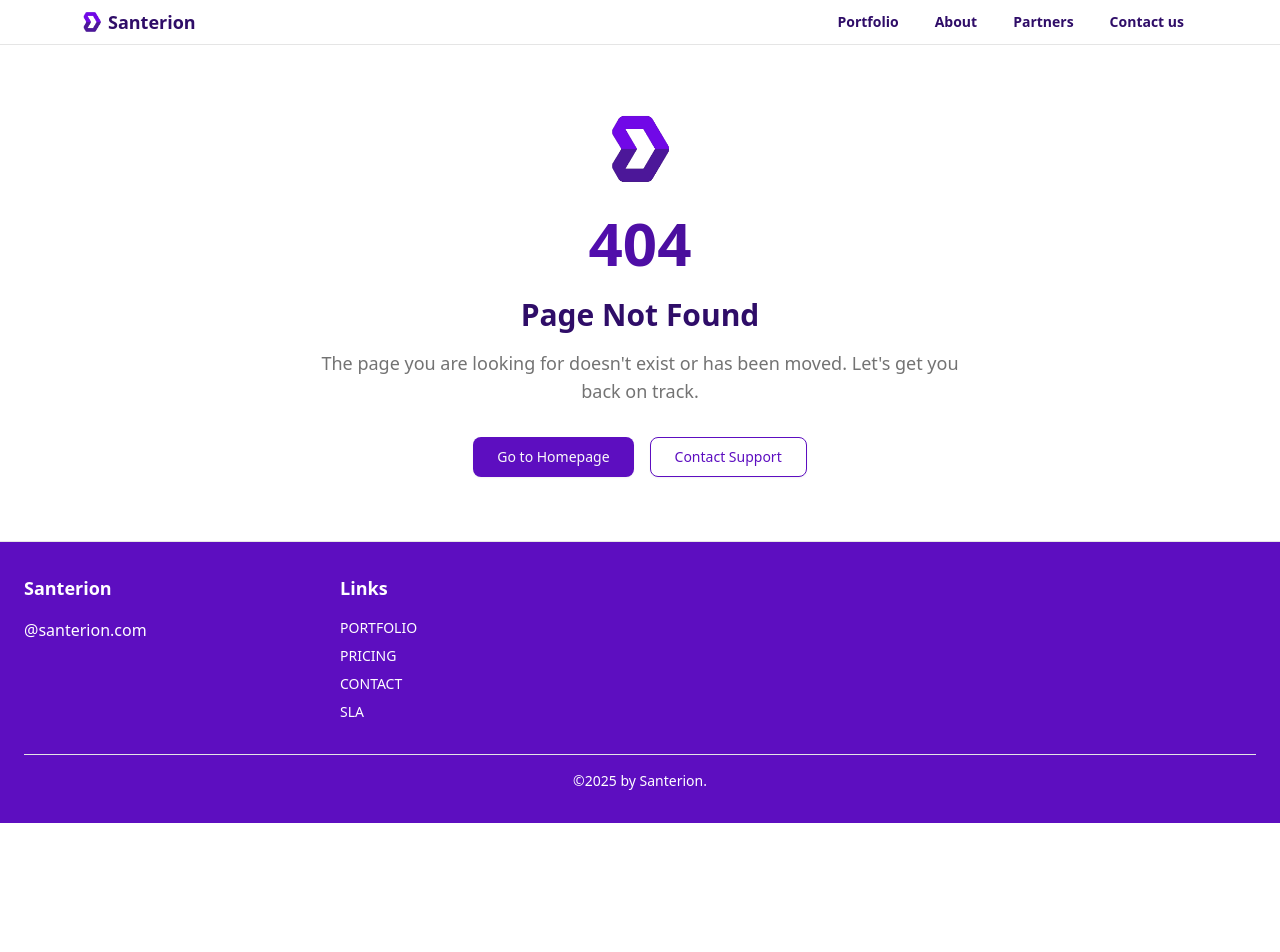
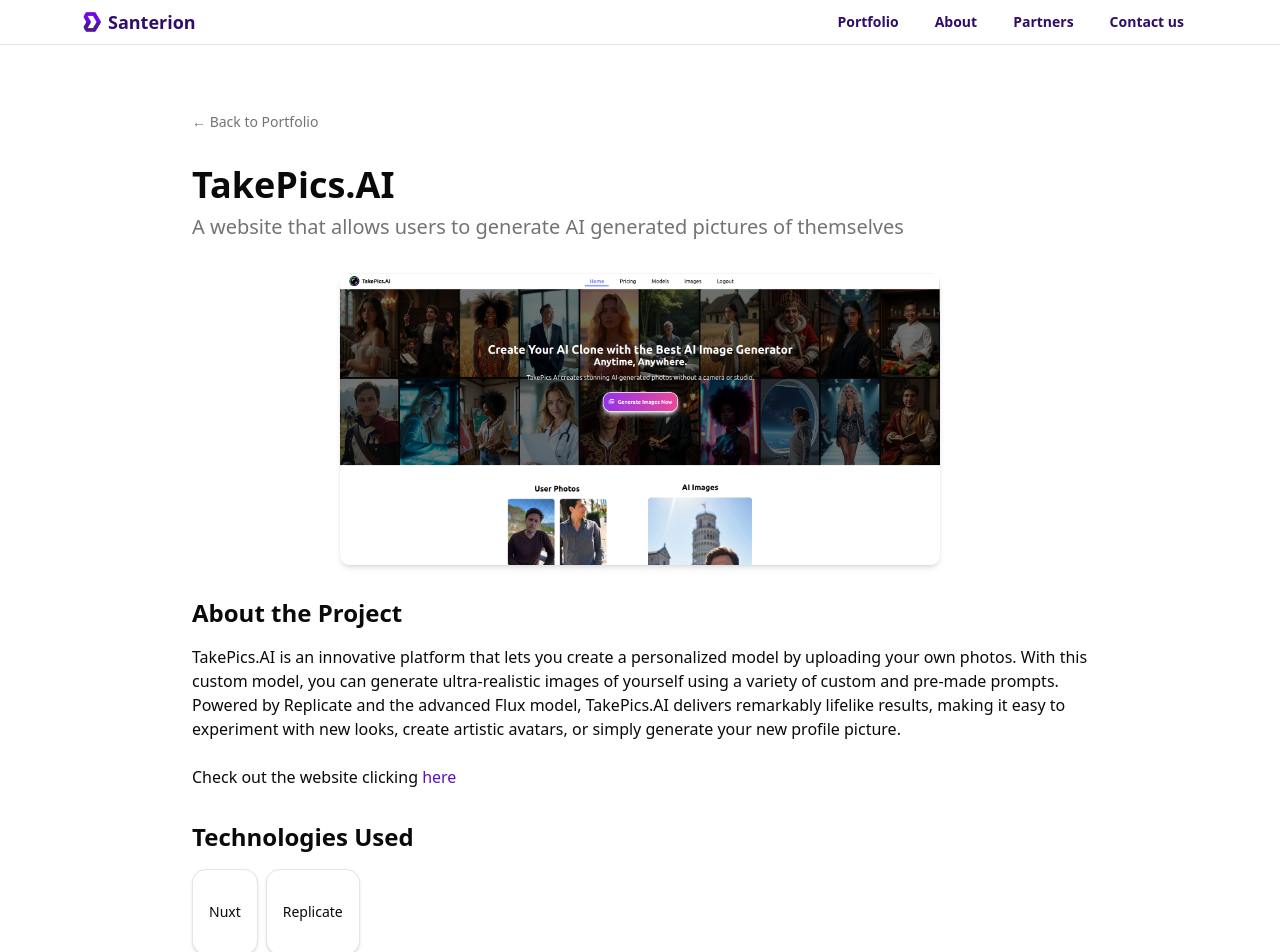
Before and after one commit to santerion/website, a Next.js app: page /portfolio/projects/takepics in a window 1280 px wide. Before the commit this address had no page. Shown: the top 952 px of the page. Before the commit the page ends 823 px from the top, so only its background shows below. Built offline with nearby package versions, Linux system fonts and the light colour scheme.

Commit message:
Add projects pages

```diff
--- a/src/app/portfolio/page.tsx
+++ b/src/app/portfolio/page.tsx
@@ -4,6 +4,22 @@
 import { Button } from "@/components/ui/button"
 
 export default function PortfolioPage() {
+  const projects = [
+    {
+      id: '1',
+      title: 'TakePics.AI',
+      description: 'A website that allows users to generate AI generated pictures of themselves',
+      link: "/portfolio/projects/takepics"
+    },
+    {
+      id: '2',
+      title: 'Fintz Bot',
+      description: 'The bot that helps you track your expenses and manage your finances!',
+      link: "/portfolio/projects/fintzbot"
+    },
+    // Adicione quantos projetos quiser aqui...
+  ];
+
   return (
     <div className="min-h-screen flex flex-col">
       <Navbar />
@@ -15,22 +31,23 @@
           </p>
 
           <div className="grid grid-cols-1 md:grid-cols-2 lg:grid-cols-3 gap-6">
-            {/* This is a placeholder for future projects */}
-            <Card>
+            {[...projects].reverse().map(project => (
+              <Card key={project.id}>
                 <CardContent className="pt-6">
-                <h3 className="text-xl font-semibold mb-2">Project Placeholder</h3>
+                  <h3 className="text-xl font-semibold mb-2">{project.title}</h3>
                   <p className="text-muted-foreground mb-4">
-                  This is a placeholder for future projects. More details will be added later.
+                    {project.description}
                   </p>
                 </CardContent>
                 <CardFooter>
                   <Button variant="outline" asChild className="w-full">
-                  <Link href="/portfolio/placeholder">
+                    <Link href={project.link}>
                       View Details
                     </Link>
                   </Button>
                 </CardFooter>
               </Card>
+            ))}
           </div>
         </div>
       </main>
--- /dev/null
+++ b/src/app/portfolio/projects/fintzbot/page.tsx
@@ -0,0 +1,89 @@
+import { Navbar } from "@/components/Navbar"
+import { Button } from "@/components/ui/button"
+import Link from "next/link"
+import { Card, CardContent } from "@/components/ui/card"
+import Image from "next/image"
+
+export default function FintzBotProjectPage() {
+  return (
+    <div className="flex min-h-screen flex-col">
+      <Navbar />
+
+      <main className="flex-1 px-6 py-16">
+        <div className="mx-auto max-w-4xl space-y-8">
+          <div>
+            <Link href="/portfolio" className="text-sm text-muted-foreground hover:underline">
+              ← Back to Portfolio
+            </Link>
+          </div>
+
+          <div className="space-y-2">
+            <h1 className="text-4xl font-bold">Fintz Bot</h1>
+            <p className="text-xl text-muted-foreground">
+              The bot that helps you track your expenses and manage your finances!
+            </p>
+          </div>
+
+          <div className="flex justify-center">
+            <Image
+              src="/projects/fintzbot.png"
+              alt="Descrição da imagem"
+              width={600}
+              height={400}
+              className="rounded-lg shadow-md"
+            />
+          </div>
+
+          <div className="space-y-4">
+            <h2 className="text-2xl font-semibold">About the Project</h2>
+            <p>
+              Fintz Bot is a WhatsApp chatbot designed to help people record and manage their daily expenses in a practical way.
+              It aims to address the difficulty of financial organization by leveraging WhatsApp’s widespread usage. The idea is that users can
+              submit details of their purchases and store them in seconds. The project includes features like listing expenses over a certain period
+              and exporting tables in Excel format.
+
+              <br /><br /> Test the bot on WhatsApp clicking {" "}
+                <a
+                  href="https://wa.me/message/OJWPPVDQ5ZTPD1"
+                  target="_blank"
+                  rel="noopener noreferrer"
+                  className="text-violet-800 hover:underline"
+                  >
+                    here
+                </a>
+            </p>
+          </div>
+
+          <div className="space-y-4">
+            <h2 className="text-2xl font-semibold">Technologies Used</h2>
+            <div className="flex flex-wrap gap-2">
+              <Card>
+                <CardContent className="px-4 py-2 text-sm">Python</CardContent>
+              </Card>
+              <Card>
+                <CardContent className="px-4 py-2 text-sm">OpenAI</CardContent>
+              </Card>
+              <Card>
+                <CardContent className="px-4 py-2 text-sm">WhatsApp API</CardContent>
+              </Card>
+            </div>
+          </div>
+
+          <div>
+            <Button asChild>
+              <Link href="/contact">
+                Discuss a Similar Project
+              </Link>
+            </Button>
+          </div>
+        </div>
+      </main>
+
+      <footer className="mt-16 border-t px-6 py-6">
+        <div className="mx-auto max-w-7xl text-center text-sm text-muted-foreground">
+          © {new Date().getFullYear()} Santerion. All rights reserved.
+        </div>
+      </footer>
+    </div>
+  )
+}
--- /dev/null
+++ b/src/app/portfolio/projects/takepics/page.tsx
@@ -0,0 +1,87 @@
+import { Navbar } from "@/components/Navbar"
+import { Button } from "@/components/ui/button"
+import Link from "next/link"
+import { Card, CardContent } from "@/components/ui/card"
+import Image from "next/image"
+
+export default function FintzBotProjectPage() {
+  return (
+    <div className="flex min-h-screen flex-col">
+      <Navbar />
+
+      <main className="flex-1 px-6 py-16">
+        <div className="mx-auto max-w-4xl space-y-8">
+          <div>
+            <Link href="/portfolio" className="text-sm text-muted-foreground hover:underline">
+              ← Back to Portfolio
+            </Link>
+          </div>
+
+          <div className="space-y-2">
+            <h1 className="text-4xl font-bold">TakePics.AI</h1>
+            <p className="text-xl text-muted-foreground">
+              A website that allows users to generate AI generated pictures of themselves
+            </p>
+          </div>
+
+          <div className="flex justify-center">
+            <Image
+              src="/projects/takepics.png"
+              alt="Descrição da imagem"
+              width={600}
+              height={400}
+              className="rounded-lg shadow-md"
+            />
+          </div>
+
+          <div className="space-y-4">
+            <h2 className="text-2xl font-semibold">About the Project</h2>
+            <p>
+              TakePics.AI is an innovative platform that lets you create a personalized model by uploading
+              your own photos. With this custom model, you can generate ultra-realistic images of yourself using a
+              variety of custom and pre-made prompts. Powered by Replicate and the advanced Flux model, TakePics.AI
+              delivers remarkably lifelike results, making it easy to experiment with new looks, create artistic avatars,
+              or simply generate your new profile picture.
+
+              <br /><br /> Check out the website clicking {" "}
+                <a
+                  href="https://takepics.ai"
+                  target="_blank"
+                  rel="noopener noreferrer"
+                  className="text-violet-800 hover:underline"
+                  >
+                    here
+                </a>
+            </p>
+          </div>
+
+          <div className="space-y-4">
+            <h2 className="text-2xl font-semibold">Technologies Used</h2>
+            <div className="flex flex-wrap gap-2">
+              <Card>
+                <CardContent className="px-4 py-2 text-sm">Nuxt</CardContent>
+              </Card>
+              <Card>
+                <CardContent className="px-4 py-2 text-sm">Replicate</CardContent>
+              </Card>
+            </div>
+          </div>
+
+          <div>
+            <Button asChild>
+              <Link href="/contact">
+                Discuss a Similar Project
+              </Link>
+            </Button>
+          </div>
+        </div>
+      </main>
+
+      <footer className="mt-16 border-t px-6 py-6">
+        <div className="mx-auto max-w-7xl text-center text-sm text-muted-foreground">
+          © {new Date().getFullYear()} Santerion. All rights reserved.
+        </div>
+      </footer>
+    </div>
+  )
+}
```
Also changed, not shown: public/projects/fintzbot.png (added), public/projects/takepics.png (added). Lines whose indentation alone changed are shown as unchanged.
